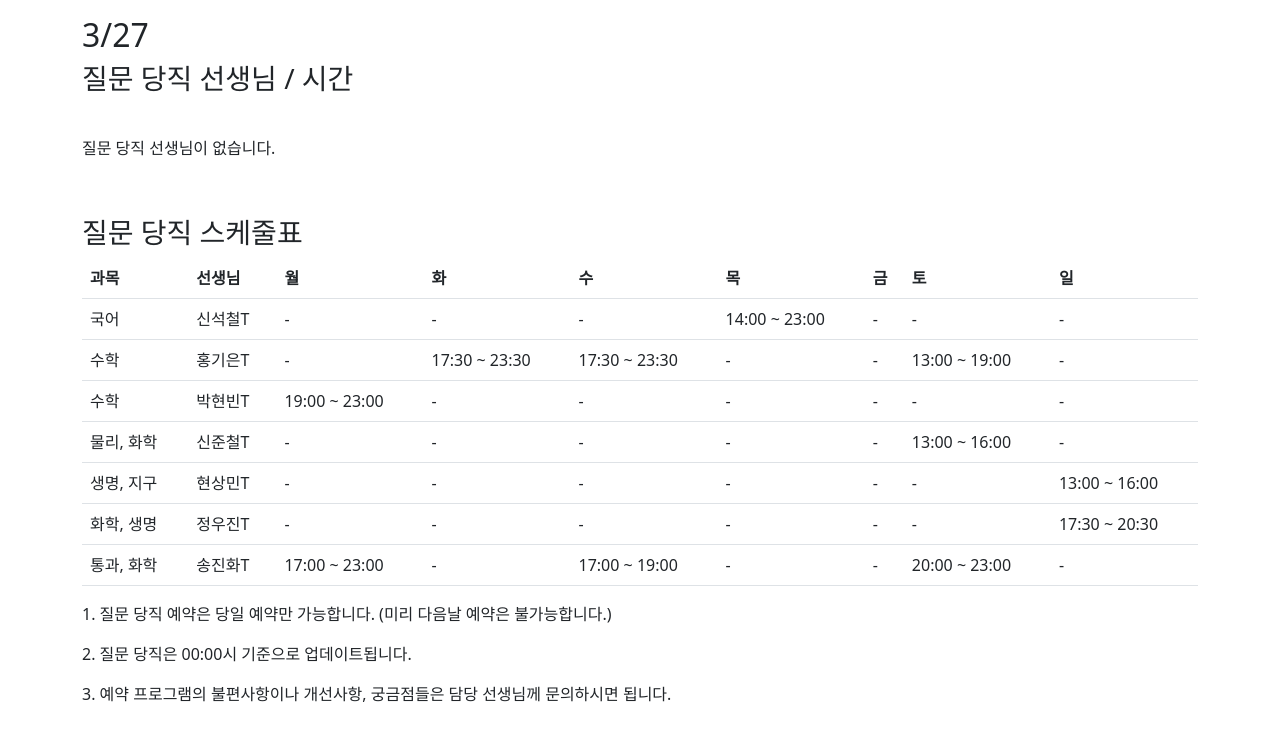
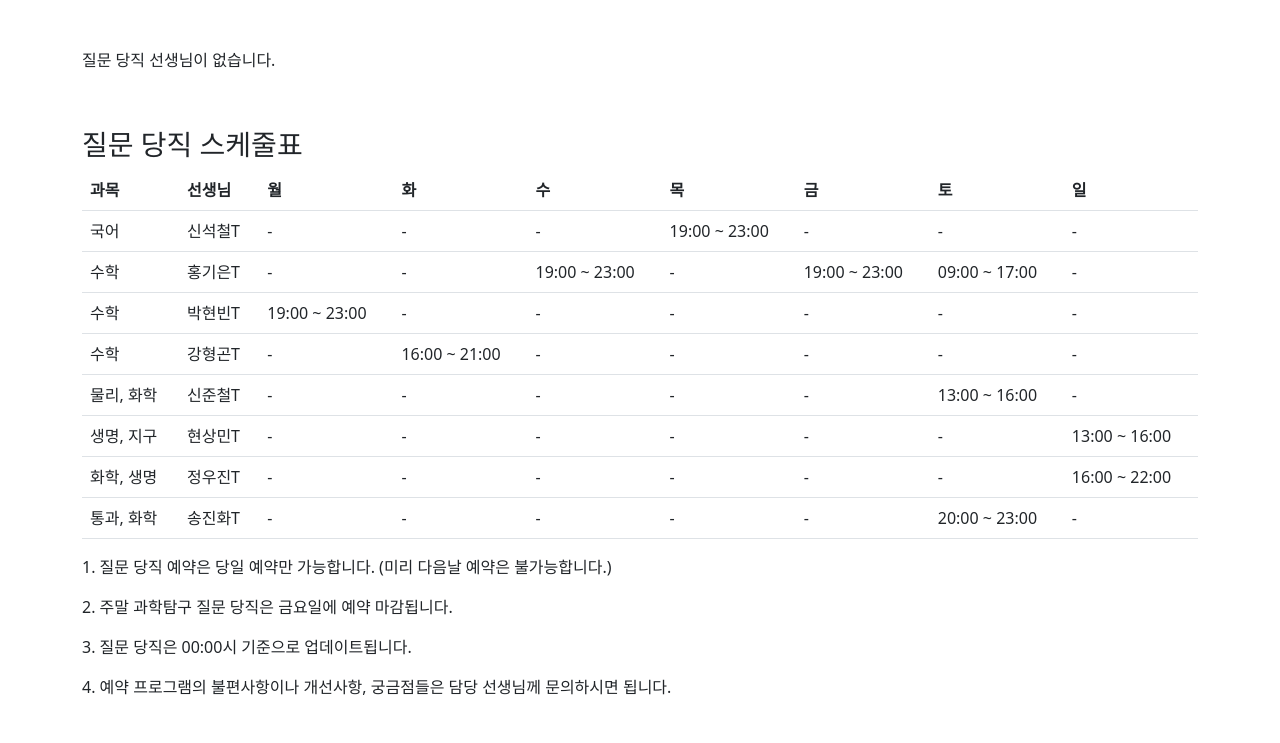
Before and after one commit to jyoooonh/thepremiumgsw, a Django app: page / in a window 1280 px wide. Shown: the part 57-800 px from the top of the page. Run offline with Django 4.2, Linux system fonts and the light colour scheme; data that the repository does not hold is empty; some libraries are stand-ins or nearby versions.

Commit message:
chore/스케줄 변경

```diff
--- a/qna/urls.py
+++ b/qna/urls.py
@@ -5,7 +5,7 @@ from . import views
 app_name = 'qna'
 
 urlpatterns = [
-	path('', views.index, name='index'),
+	#path('', views.index, name='index'),
 	path('<int:teacher_id>/', views.detail, name="detail"),
 	path('reserve_complete/<int:reserve_id>', views.reserve, name='reserve_complete'),
 	path('reserve_delete/<int:reserve_id>', views.reserve_delete, name='reserve_delete')
--- a/templates/qna.html
+++ b/templates/qna.html
@@ -1,8 +1,6 @@
 {% extends 'base.html' %} {% block content %}
 <div class="container my-3">
 	<table class="table">
-		<h2 id="current_date"></h2>
-		<h3>질문 당직 선생님 / 시간</h3>
 		<script>
 			date = new Date();
 			year = date.getFullYear();
@@ -49,7 +47,7 @@
 						<td> - </td>
 						<td> - </td>
 						<td> - </td>
-						<td> 14:00 ~ 23:00 </td>
+						<td> 19:00 ~ 23:00 </td>
 						<td> - </td>
 						<td> - </td>
 						<td> - </td>
@@ -58,11 +56,11 @@
 						<td> 수학 </td>
 						<td> 홍기은T </td>
 						<td> - </td>
-						<td>17:30 ~ 23:30</td>
-						<td>17:30 ~ 23:30</td>
 						<td> - </td>
+						<td> 19:00 ~ 23:00 </td>
 						<td> - </td>
-						<td> 13:00 ~ 19:00 </td>
+						<td> 19:00 ~ 23:00 </td>
+						<td> 09:00 ~ 17:00 </td>
 						<td> - </td>
 					</tr>
 					<tr>
@@ -70,6 +68,17 @@
 						<td> 박현빈T </td>
 						<td> 19:00 ~ 23:00 </td>
 						<td> - </td>
+						<td> - </td>
+						<td> - </td>
+						<td> - </td>
+						<td> - </td>
+						<td> - </td>
+					</tr>
+					<tr>
+						<td> 수학 </td>
+						<td> 강형곤T </td>
+						<td> - </td>
+						<td> 16:00 ~ 21:00 </td>
 						<td> - </td>
 						<td> - </td>
 						<td> - </td>
@@ -107,14 +116,14 @@
 						<td> - </td>
 						<td> - </td>
 						<td> - </td>
-						<td> 17:30 ~ 20:30 </td>
+						<td> 16:00 ~ 22:00 </td>
 					</tr>
 					<tr>
 						<td> 통과, 화학 </td>
 						<td> 송진화T </td>
-						<td> 17:00 ~ 23:00 </td>
 						<td> - </td>
-						<td> 17:00 ~ 19:00 </td>
+						<td> - </td>
+						<td> - </td>
 						<td> - </td>
 						<td> - </td>
 						<td> 20:00 ~ 23:00 </td>
@@ -122,8 +131,9 @@
 					</tr>
 		</table>
 		<p>1. 질문 당직 예약은 당일 예약만 가능합니다. (미리 다음날 예약은 불가능합니다.)</p>
-		<p>2. 질문 당직은 00:00시 기준으로 업데이트됩니다. </p>
-		<p>3. 예약 프로그램의 불편사항이나 개선사항, 궁금점들은 담당 선생님께 문의하시면 됩니다.</p>
+		<p>2. 주말 과학탐구 질문 당직은 금요일에 예약 마감됩니다.<p>
+		<p>3. 질문 당직은 00:00시 기준으로 업데이트됩니다. </p>
+		<p>4. 예약 프로그램의 불편사항이나 개선사항, 궁금점들은 담당 선생님께 문의하시면 됩니다.</p>
 </div>
 
 {% endblock %}
--- a/templates/qna_detail.html
+++ b/templates/qna_detail.html
@@ -2,7 +2,6 @@
 {% block content %}
 
 <div class="container my-3">
-    <h2 id="current_date"></h2>
     <h1>{{ teacher.name }} 선생님</h1>
     <script>
             date = new Date();
```
